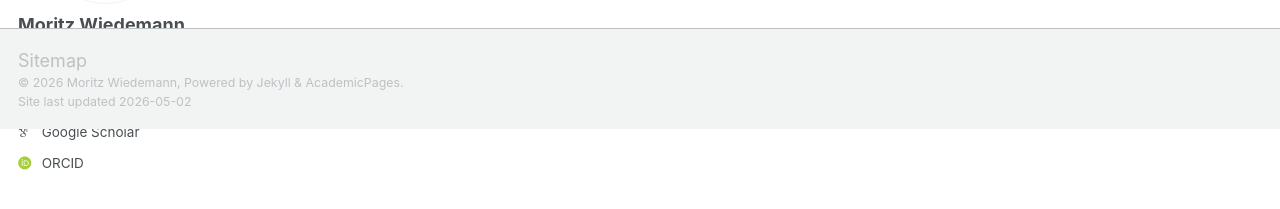
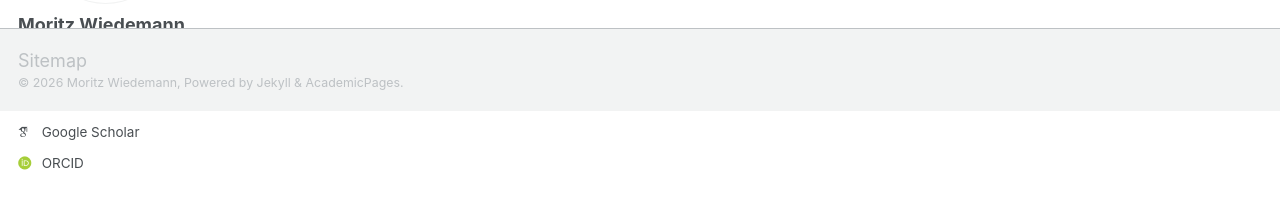
Before and after one commit to WiedemannM/WiedemannM.github.io, a Jekyll site: the page built from _pages/about.md, in a window 1280 px wide. Shown: the part 324-533 px from the top of the page. Built offline with Jekyll 4.4.1, drawn with Linux system fonts in a browser that asks for light colours; some web fonts are replaced; a script bundle is joined from its source files by our own code; library files that are not in the unit come from our copies.

Commit message:
Update footer.html

```diff
--- a/_includes/footer.html
+++ b/_includes/footer.html
@@ -6,6 +6,4 @@
   <a href="https://jekyllrb.com" rel="nofollow">Jekyll</a>
   &amp;
   <a href="https://github.com/academicpages/academicpages.github.io">AcademicPages</a>.
-  <br />
-  Site last updated {{ "now" | date: '%Y-%m-%d' }}
 </div>
```
